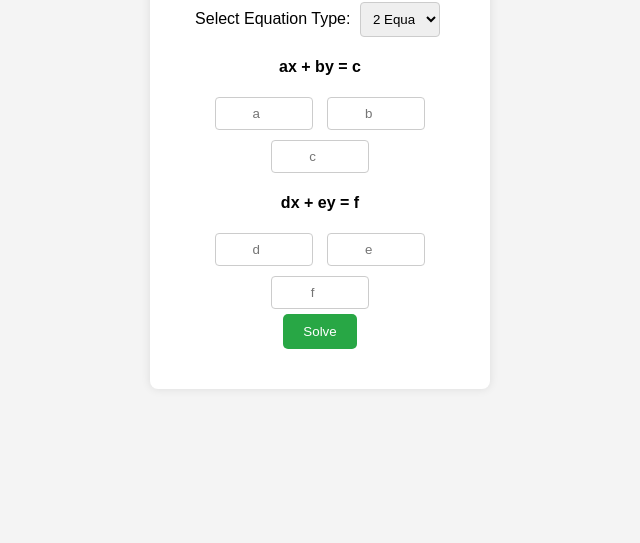
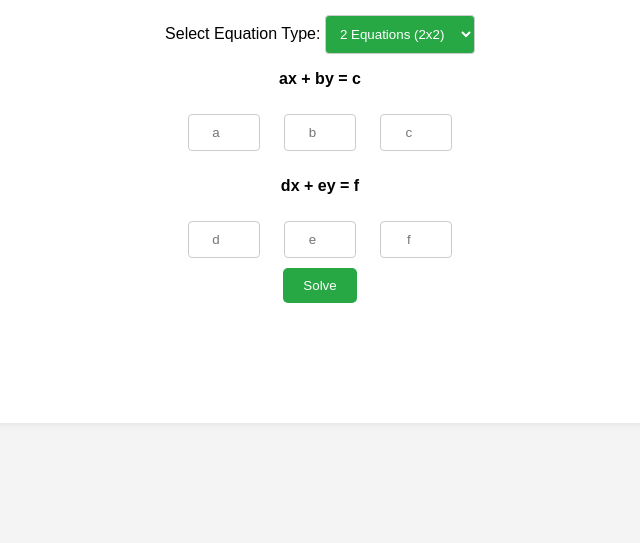
Before and after one commit to senior2018/Simultaneous-Equation-Solver, a plain HTML site: page index.html in a window 1280 px wide. Shown: the part 273-816 px from the top of the page, without its empty margins (320-960 px from the left). Drawn offline with Linux system fonts and the light colour scheme.

Commit message:
modified:   styles.css

```diff
--- a/styles.css
+++ b/styles.css
@@ -9,17 +9,17 @@ body {
 
 .container {
     background: white;
-    padding: 20px;
+    padding: 100px;
     border-radius: 8px;
     box-shadow: 0 0 10px rgba(0, 0, 0, 0.1);
     text-align: center;
-    width: 300px;
+    width: 50%;
 }
 
-select, input {
-    margin: 5px;
-    padding: 8px;
-    width: 80px;
+input {
+    margin: 10px;
+    padding: 10px;
+    width: 50px;
     border: 1px solid #ccc;
     border-radius: 4px;
     text-align: center;
@@ -42,3 +42,18 @@ button:hover {
     margin-top: 20px;
     font-size: 1.2em;
 }
+
+select {
+    margin: 30px, 0, 30px, 30px;
+    padding: 10px;
+    border: 1px solid #ccc;
+    border-radius: 4px;
+    width: 150px;
+    background-color: #28a745;
+    color: white;
+
+}
+
+select:hover {
+    background-color: #218838;
+}
```
